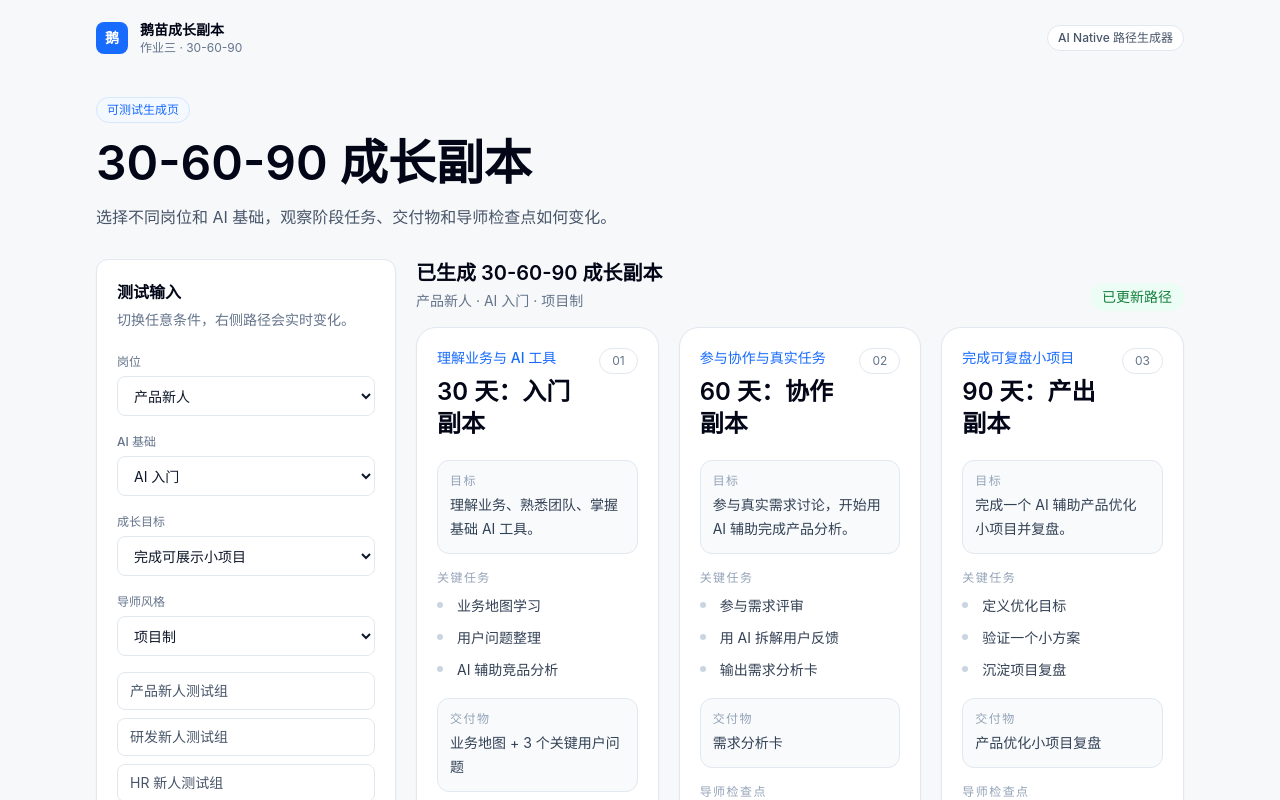
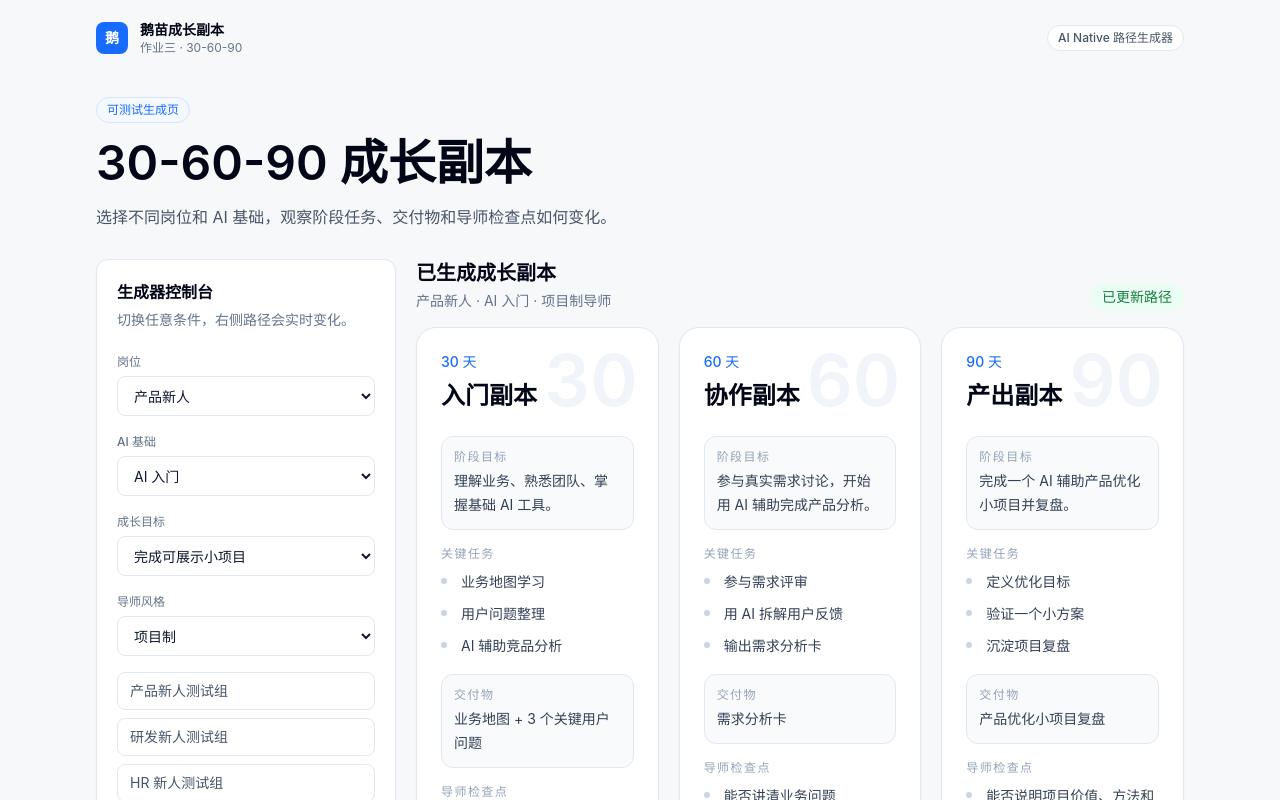
Before and after one commit to hansu650/tencent-homework, a Next.js app: page /plan in a window 1280 px wide. Shown: the top 800 px of the page. Built offline with nearby package versions, Linux system fonts and the light colour scheme.

Commit message:
Polish final growth script visuals

```diff
--- a/components/growth-script-app.tsx
+++ b/components/growth-script-app.tsx
@@ -182,6 +182,35 @@ export function HomePage() {
                 <ArrowRight className="ml-2 h-4 w-4" />
               </Link>
             </Button>
+          </div>
+          <div className="mt-8 rounded-2xl border border-slate-200 bg-slate-50 px-4 py-4">
+            <div className="grid gap-3 sm:grid-cols-[1fr_auto_1fr_auto_1fr] sm:items-center">
+              {[
+                ["30 天", "入门", "懂业务"],
+                ["60 天", "协作", "会协作"],
+                ["90 天", "产出", "有产出"]
+              ].map(([day, title, helper], index) => (
+                <div key={day} className="min-w-0">
+                  <p className="text-sm font-semibold text-slate-950">
+                    <span className="text-[#176BFF]">{day}</span> {title}
+                  </p>
+                  <p className="mt-1 text-xs text-slate-500">{helper}</p>
+                  {index < 2 ? (
+                    <div className="mt-3 h-px bg-slate-200 sm:hidden" />
+                  ) : null}
+                </div>
+              )).flatMap((item, index) =>
+                index < 2
+                  ? [
+                      item,
+                      <div
+                        key={`arrow-${index}`}
+                        className="hidden h-px w-10 bg-slate-300 sm:block"
+                      />
+                    ]
+                  : [item]
+              )}
+            </div>
           </div>
           <div className="mt-8 border-t border-slate-200 pt-6">
             <QuickSamples onApply={(profile) => applySample(profile, router)} />
@@ -434,7 +463,7 @@ function TestDataControls({
   return (
     <Card className="border-slate-200 bg-white shadow-sm">
       <CardContent className="p-5">
-        <p className="text-base font-semibold text-slate-950">测试输入</p>
+        <p className="text-base font-semibold text-slate-950">生成器控制台</p>
         <p className="mt-1 text-sm leading-6 text-slate-500">
           切换任意条件，右侧路径会实时变化。
         </p>
@@ -519,29 +548,37 @@ function InfoBlock({ title, text }: { title: string; text: string }) {
 }
 
 function StageCard({
-  stage,
-  index
+  stage
 }: {
   stage: ReturnType<typeof buildGrowthPlan>["stages"][number];
-  index: number;
 }) {
+  const stageLabel = {
+    "30": "入门副本",
+    "60": "协作副本",
+    "90": "产出副本"
+  }[stage.id];
+
   return (
-    <article className="rounded-[1.25rem] border border-slate-200 bg-white p-5 shadow-sm">
-      <div className="flex items-start justify-between gap-4">
+    <article className="relative flex min-h-[580px] flex-col overflow-hidden rounded-[1.25rem] border border-slate-200 bg-white p-6 shadow-sm">
+      <div className="pointer-events-none absolute right-5 top-4 text-7xl font-semibold leading-none text-slate-100">
+        {stage.id}
+      </div>
+      <div className="relative">
+        <p className="text-sm font-medium text-[#176BFF]">{stage.id} 天</p>
+        <h3 className="mt-2 text-2xl font-semibold tracking-normal text-slate-950">
+          {stageLabel}
+        </h3>
+      </div>
+      <div className="relative mt-6 flex flex-1 flex-col gap-4">
+        <InfoBlock title="阶段目标" text={stage.goal} />
         <div>
-          <p className="text-sm font-medium text-[#176BFF]">{stage.subtitle}</p>
-          <h3 className="mt-2 text-2xl font-semibold tracking-normal">{stage.title}</h3>
+          <PlainList title="关键任务" items={stage.tasks} limit={3} />
         </div>
-        <span className="rounded-full border border-slate-200 px-3 py-1 text-xs text-slate-500">
-          0{index + 1}
-        </span>
-      </div>
-      <div className="mt-5 space-y-4">
-        <InfoBlock title="目标" text={stage.goal} />
-        <PlainList title="关键任务" items={stage.tasks} limit={3} />
         <InfoBlock title="交付物" text={stage.deliverable} />
-        <PlainList title="导师检查点" items={stage.mentorChecks} limit={2} />
-        <details className="rounded-xl border border-slate-200 bg-slate-50 p-3">
+        <div>
+          <PlainList title="导师检查点" items={stage.mentorChecks} limit={2} />
+        </div>
+        <details className="mt-auto rounded-xl border border-slate-200 bg-slate-50 p-3">
           <summary className="cursor-pointer text-sm font-medium text-slate-600">
             AI 工具建议
           </summary>
@@ -556,22 +593,21 @@ function StageCard({
 
 export function PlanPage() {
   const [profile, setProfile] = useProfileState();
-  const [status, setStatus] = useState("已生成路径");
+  const [status, setStatus] = useState("已更新路径");
   const plan = useMemo(() => buildGrowthPlan(profile), [profile]);
   const [visiblePlan, setVisiblePlan] = useState(plan);
 
   useEffect(() => {
-    const timer = window.setTimeout(() => {
-      setVisiblePlan(plan);
-      setStatus("已更新路径");
-    }, 500);
-
-    return () => window.clearTimeout(timer);
+    setVisiblePlan(plan);
   }, [plan]);
 
   function updateProfile(nextProfile: GrowthProfile) {
     setStatus("正在重新生成...");
     setProfile(nextProfile);
+    window.setTimeout(() => {
+      setVisiblePlan(buildGrowthPlan(nextProfile));
+      setStatus("已更新路径");
+    }, 500);
   }
 
   return (
@@ -594,10 +630,10 @@ export function PlanPage() {
             <div className="mb-4 flex flex-col justify-between gap-2 sm:flex-row sm:items-end">
               <div>
                 <h2 className="text-xl font-semibold tracking-normal text-slate-950">
-                  已生成 30-60-90 成长副本
+                  已生成成长副本
                 </h2>
                 <p className="mt-1 text-sm text-slate-500">
-                  {visiblePlan.role.label} · {visiblePlan.aiLevel.label} · {visiblePlan.mentorStyle.label}
+                  {visiblePlan.role.label} · {visiblePlan.aiLevel.label} · {visiblePlan.mentorStyle.label}导师
                 </p>
               </div>
               <span
@@ -612,8 +648,8 @@ export function PlanPage() {
               </span>
             </div>
             <div className={cn("grid gap-5 xl:grid-cols-3", status === "正在重新生成..." && "opacity-55")}>
-              {visiblePlan.stages.map((stage, index) => (
-                <StageCard key={stage.id} stage={stage} index={index} />
+              {visiblePlan.stages.map((stage) => (
+                <StageCard key={stage.id} stage={stage} />
               ))}
             </div>
           </div>
@@ -702,7 +738,7 @@ function ReportPreview({ profile }: { profile: GrowthProfile }) {
   const metrics = buildEvaluationMetrics(profile);
 
   return (
-    <article className="rounded-[1.25rem] border border-slate-200 bg-white p-6 shadow-sm print:border-none print:shadow-none">
+    <article className="rounded-[1rem] border border-slate-200 bg-white p-7 shadow-[0_18px_60px_rgba(15,23,42,0.08)] sm:p-9 print:border-none print:shadow-none">
       <div className="border-b border-slate-200 pb-5">
         <p className="text-sm font-semibold text-[#176BFF]">鹅苗成长副本</p>
         <h1 className="mt-2 text-2xl font-semibold tracking-normal text-slate-950">
@@ -727,8 +763,15 @@ function ReportPreview({ profile }: { profile: GrowthProfile }) {
       </div>
       <div className="mt-6 space-y-5">
         {plan.stages.map((stage) => (
-          <section key={stage.id} className="rounded-xl border border-slate-200 p-4">
-            <h2 className="text-lg font-semibold">{stage.title}</h2>
+          <section key={stage.id} className="rounded-xl border border-slate-200 p-5">
+            <p className="text-sm font-semibold text-[#176BFF]">{stage.id} 天</p>
+            <h2 className="mt-1 text-lg font-semibold">
+              {{
+                "30": "入门副本",
+                "60": "协作副本",
+                "90": "产出副本"
+              }[stage.id]}
+            </h2>
             <p className="mt-2 text-sm leading-6 text-slate-600">{stage.goal}</p>
             <div className="mt-4 grid gap-4 md:grid-cols-2">
               <PlainList title="关键任务" items={stage.tasks} />
@@ -739,7 +782,7 @@ function ReportPreview({ profile }: { profile: GrowthProfile }) {
           </section>
         ))}
       </div>
-      <section className="mt-5 rounded-xl border border-slate-200 bg-slate-50 p-4">
+      <section className="mt-5 rounded-xl border border-[#D7E5FF] bg-[#F4F8FF] p-4">
         <h2 className="text-lg font-semibold text-slate-950">AI 边界说明</h2>
         <p className="mt-2 text-sm leading-7 text-slate-700">
           AI 只辅助生成学习路径、整理任务和建议检查点，不替代导师与 HR 对新人真实表现的判断。
```
